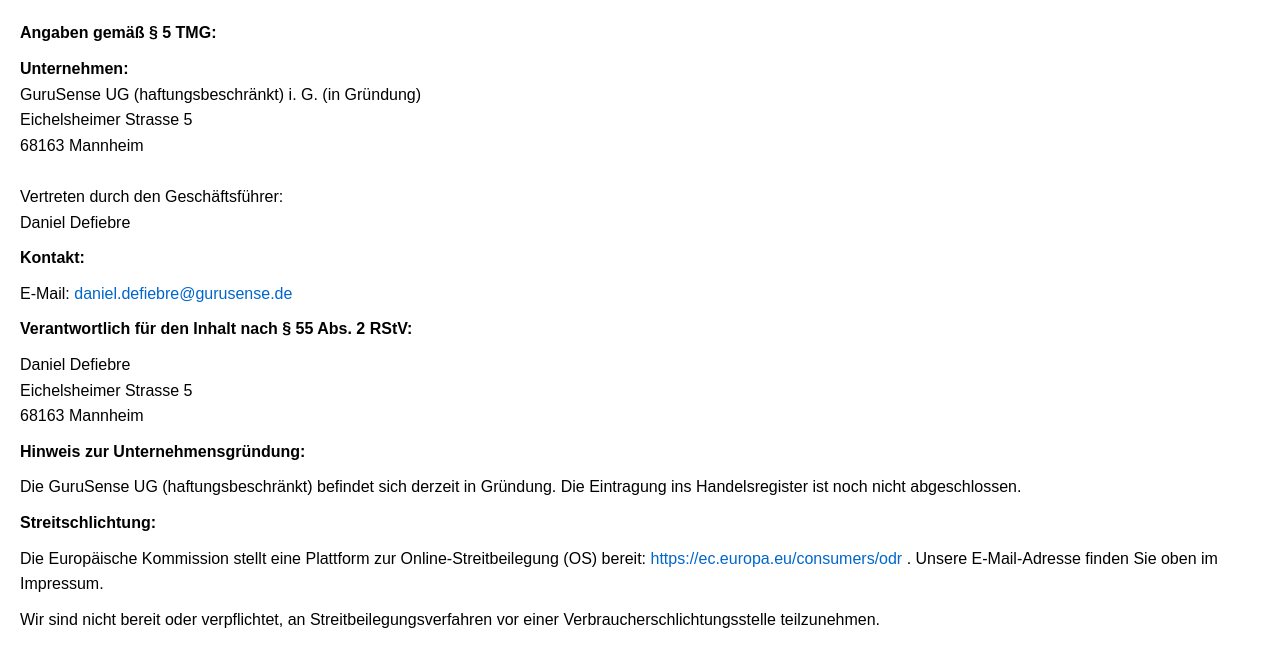
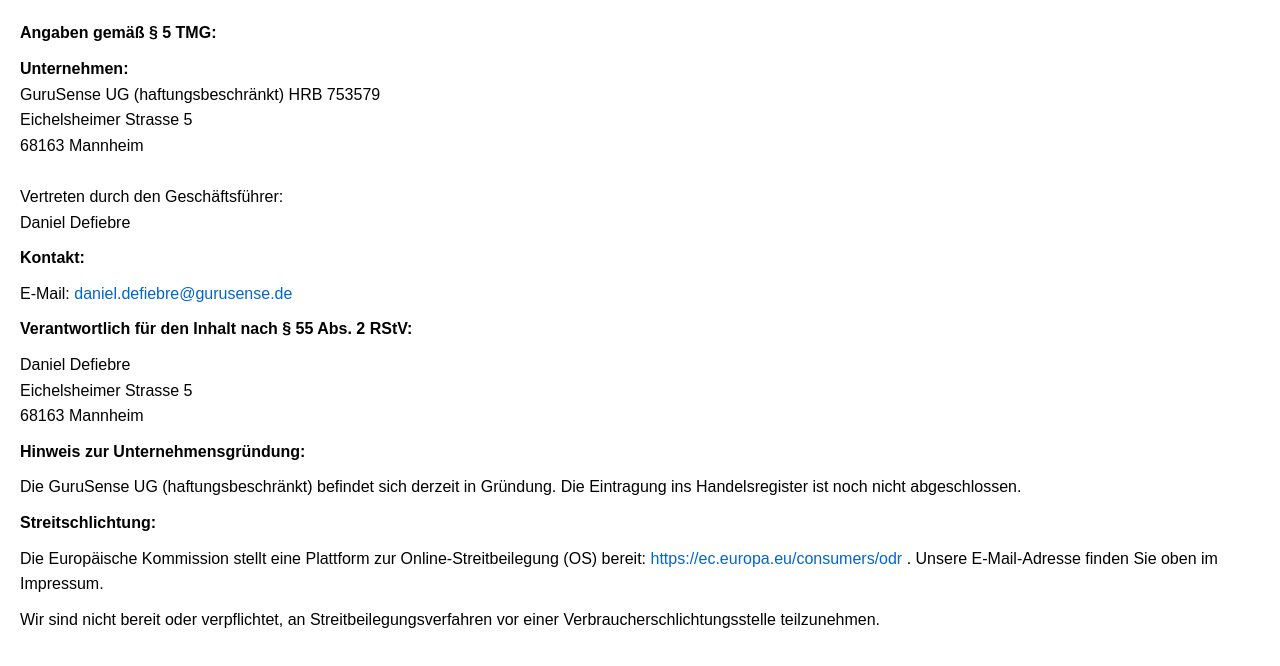
Before and after one commit to DDefiebre/anwalt-guru-impressum, a plain HTML site: page index.html in a window 1280 px wide. Shown: the part 54-720 px from the top of the page. Drawn offline with Linux system fonts and the light colour scheme.

Commit message:
Update index.html

```diff
--- a/index.html
+++ b/index.html
@@ -31,7 +31,7 @@
 
 <p>
     <strong>Unternehmen:</strong><br>
-    GuruSense UG (haftungsbeschränkt) i. G. (in Gründung)<br>
+    GuruSense UG (haftungsbeschränkt) HRB 753579<br>
     Eichelsheimer Strasse 5<br>
     68163 Mannheim<br><br>
     Vertreten durch den Geschäftsführer:<br>
```
